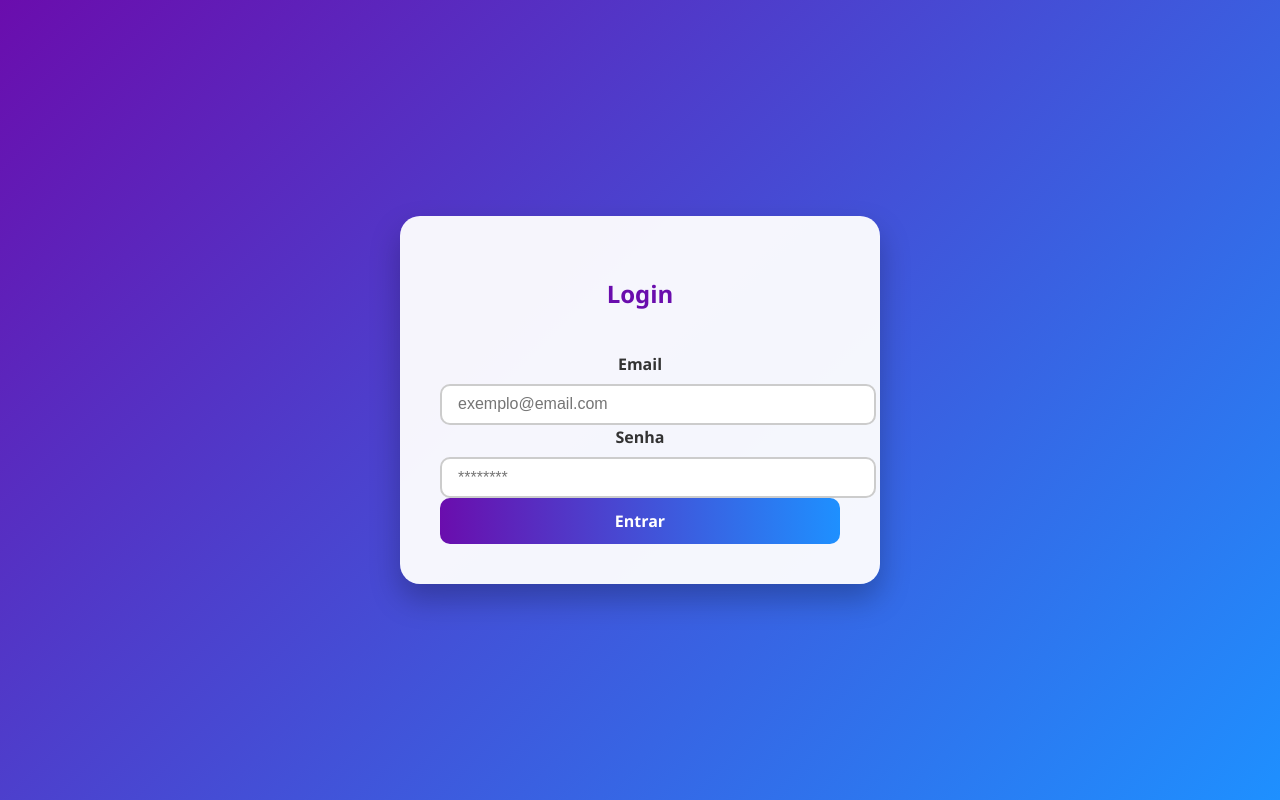
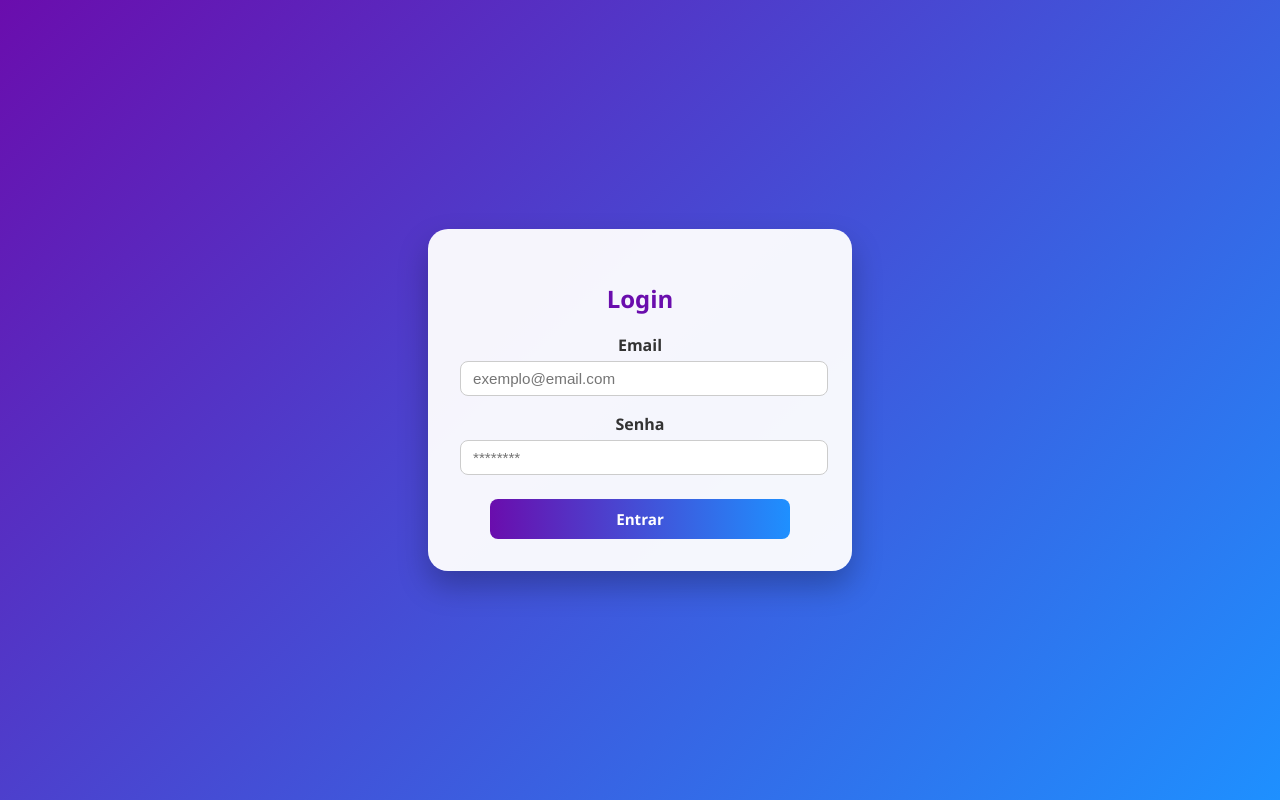
Before and after one commit to estfreddyokino/ProvaGCS, a Vue app: page / in a window 1280 px wide. Built offline with nearby package versions, Linux system fonts and the light colour scheme.

Commit message:
[Card 10] Correção de login page para padrões aprovados de design

```diff
--- a/src/view/LoginView.vue
+++ b/src/view/LoginView.vue
@@ -62,14 +62,12 @@ function onSubmit() {
 </script>
 
 <style scoped>
-/* ✅ Garantir que o background ocupe toda a tela */
 html, body {
   margin: 0;
   padding: 0;
   height: 100%;
 }
 
-/* ✅ Container ocupa 100% e centraliza */
 .full-screen-container {
   min-height: 100vh;
   min-width: 100vw;
@@ -81,29 +79,33 @@ html, body {
   box-sizing: border-box;
 }
 
-/* ✅ Estilo do cartão de login */
 .login-card {
   background: rgba(255, 255, 255, 0.95);
-  padding: 2.5rem;
+  padding: 2rem;
   border-radius: 20px;
   box-shadow: 0 15px 30px rgba(0, 0, 0, 0.25);
   width: 100%;
-  max-width: 400px;
+  max-width: 360px;
+  display: flex;
+  flex-direction: column;
+}
+
+.login-card h2 {
+  text-align: center;
+  color: #6a0dad;
+  margin-bottom: 1rem;
+}
+
+form {
   display: flex;
   flex-direction: column;
   gap: 1rem;
 }
 
-.login-card h2 {
-  text-align: center;
-  color: #6a0dad;
-  margin-bottom: 1.5rem;
-}
-
 .form-group {
   display: flex;
   flex-direction: column;
-  gap: 0.5rem;
+  gap: 0.25rem;
 }
 
 .form-group label {
@@ -113,30 +115,34 @@ html, body {
 
 .form-group input {
   width: 100%;
-  padding: 0.6rem 1rem;
-  border: 2px solid #ccc;
-  border-radius: 10px;
-  font-size: 1rem;
+  max-width: 95%;
+  padding: 0.5rem 0.75rem;
+  border: 1.5px solid #ccc;
+  border-radius: 8px;
+  font-size: 0.95rem;
   transition: border-color 0.3s, box-shadow 0.3s;
 }
 
 .form-group input:focus {
   border-color: #6a0dad;
-  box-shadow: 0 0 6px #6a0dad88;
+  box-shadow: 0 0 5px #6a0dad88;
   outline: none;
 }
 
 button {
   width: 100%;
-  padding: 0.75rem;
+  max-width: 300px;
+  padding: 0.6rem;
   background: linear-gradient(to right, #6a0dad, #1e90ff);
   color: white;
   border: none;
-  border-radius: 10px;
-  font-size: 1rem;
+  border-radius: 8px;
+  font-size: 0.95rem;
   font-weight: bold;
   cursor: pointer;
   transition: opacity 0.3s ease-in-out;
+  align-self: center;
+  margin-top: 0.5rem;
 }
 
 button:hover {
```
